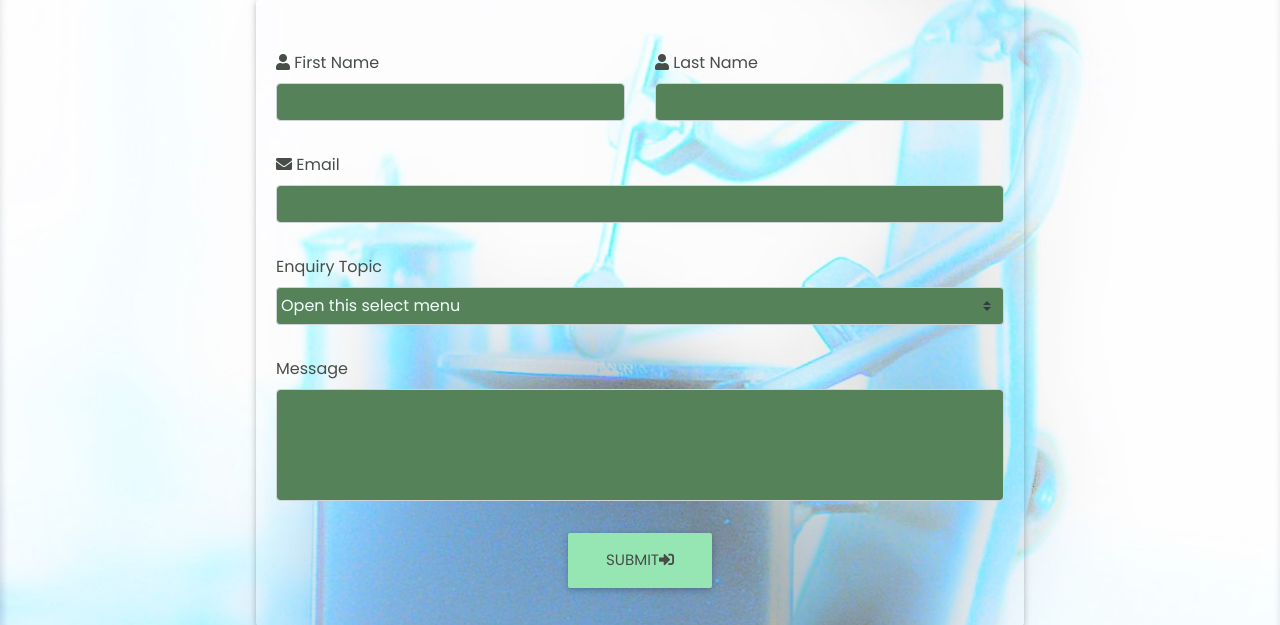
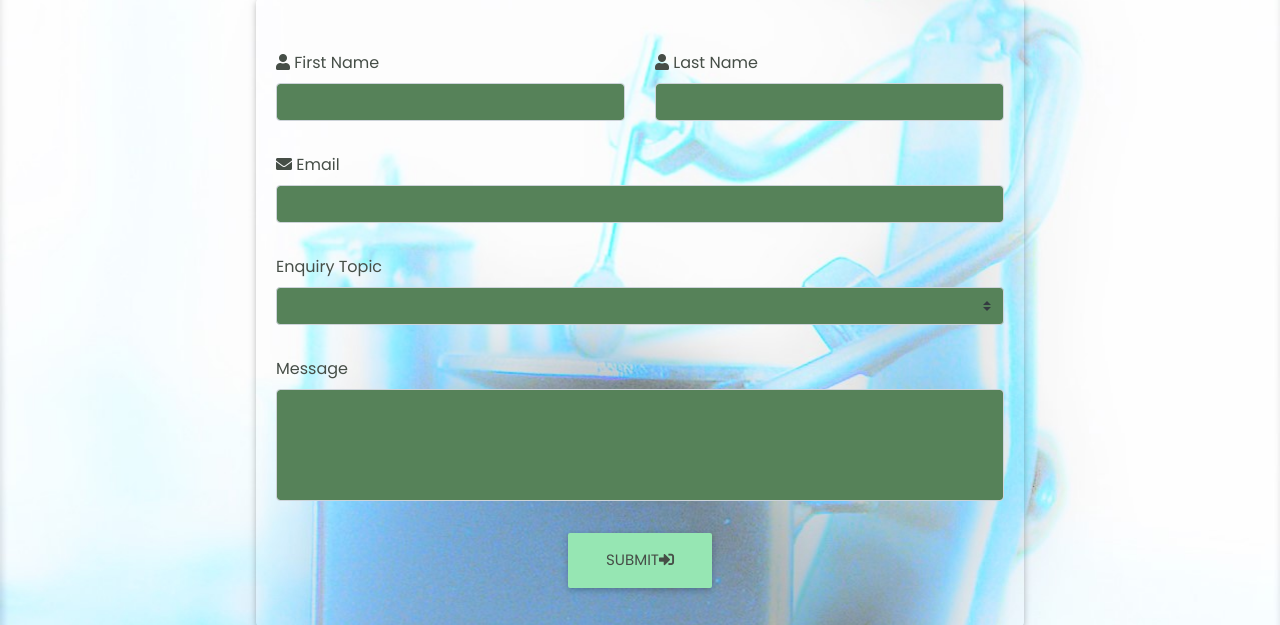
Before and after one commit to TezBaydu/Milestone-Project-3-Cooking, a Flask app: page /contact in a window 1280 px wide. Shown: the part 265-890 px from the top of the page. Run offline with Flask 2, Linux system fonts and the light colour scheme; some libraries are stand-ins or nearby versions.

Commit message:
taken selecetd from option in contact and added placeholder as advised by html error check

```diff
--- a/templates/contact.html
+++ b/templates/contact.html
@@ -40,7 +40,7 @@
                     <div class="col s-12 input-with-pre-icon">
                         <label for="contact_options">Enquiry Topic</label>
                         <select class="browser-default custom-select form-control" id="contact_options" name="contact_options" required>
-                            <option selected>Open this select menu</option>
+                            <option placeholder="Open this select menu"></option>
                             <option value="Sign Up to Newsletter">Sign Up to Newsletter</option>
                             <option value="Website issue">Website issue</option>
                             <option value="Share idea">Share idea</option>
```
